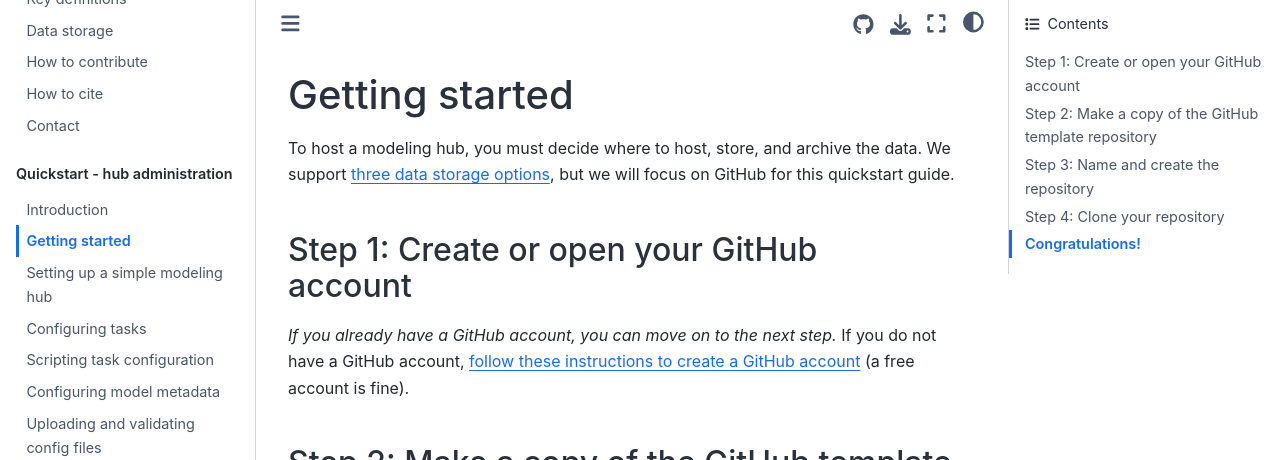
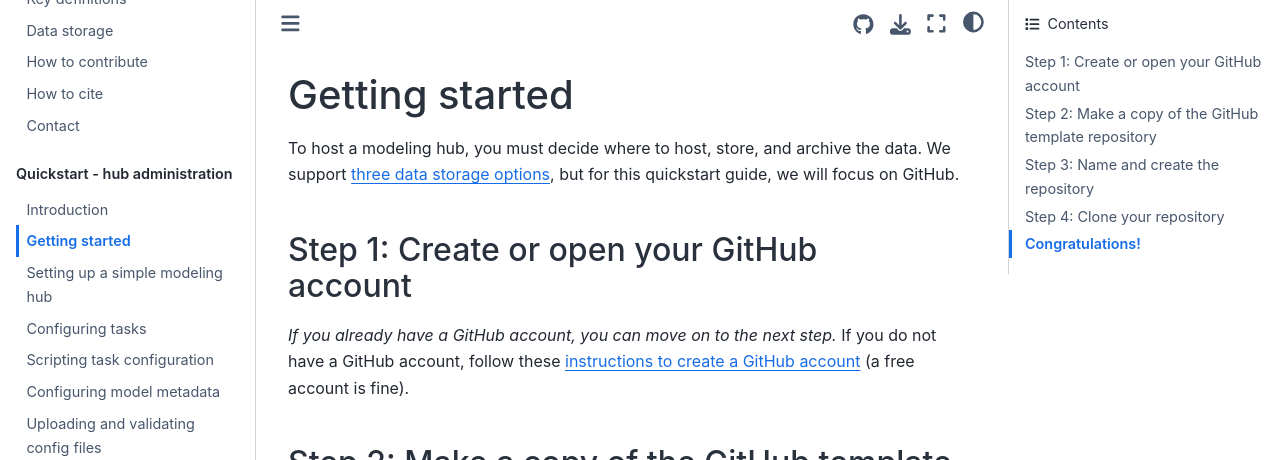
Before and after one commit to hubverse-org/hubDocs, a Sphinx documentation site: the page built from docs/source/quickstart-hub-admin/getting-started.md, in a window 1280 px wide and 900 px high. Shown: the top 460 px of the window. Built offline with Sphinx 7.4.7 and the Sphinx Book theme 1.1.4, drawn with Linux system fonts in a browser that asks for light colours; comment, search, counter and statistics services are not loaded; some of the changed text lies outside the part shown.

Commit message:
hyperlink articles

```diff
--- a/docs/source/quickstart-hub-admin/getting-started.md
+++ b/docs/source/quickstart-hub-admin/getting-started.md
@@ -1,10 +1,10 @@
 # Getting started
 
-To host a modeling hub, you must decide where to host, store, and archive the data. We support [three data storage options](../overview/data-storage.md), but we will focus on GitHub for this quickstart guide.
+To host a modeling hub, you must decide where to host, store, and archive the data. We support [three data storage options](../overview/data-storage.md), but for this quickstart guide, we will focus on GitHub.
 
 ## Step 1: Create or open your GitHub account
 
-_If you already have a GitHub account, you can move on to the next step._ If you do not have a GitHub account, [follow these instructions to create a GitHub account](https://docs.github.com/en/get-started/signing-up-for-github/signing-up-for-a-new-github-account) (a free account is fine).
+_If you already have a GitHub account, you can move on to the next step._ If you do not have a GitHub account, follow these [instructions to create a GitHub account](https://docs.github.com/en/get-started/signing-up-for-github/signing-up-for-a-new-github-account) (a free account is fine).
 
 ## Step 2: Make a copy of the GitHub template repository
 
@@ -41,4 +41,4 @@
 
 ## Congratulations!
 
-You have just created your first hub repository from the Hubverse. You can read about [the structure of hub repositories](../user-guide/hub-structure.md) and explore the repository on your computer.
+You have just created your first hub repository from the Hubverse. You can read about the [structure of hub repositories](../user-guide/hub-structure.md) and explore the repository on your computer.
```
